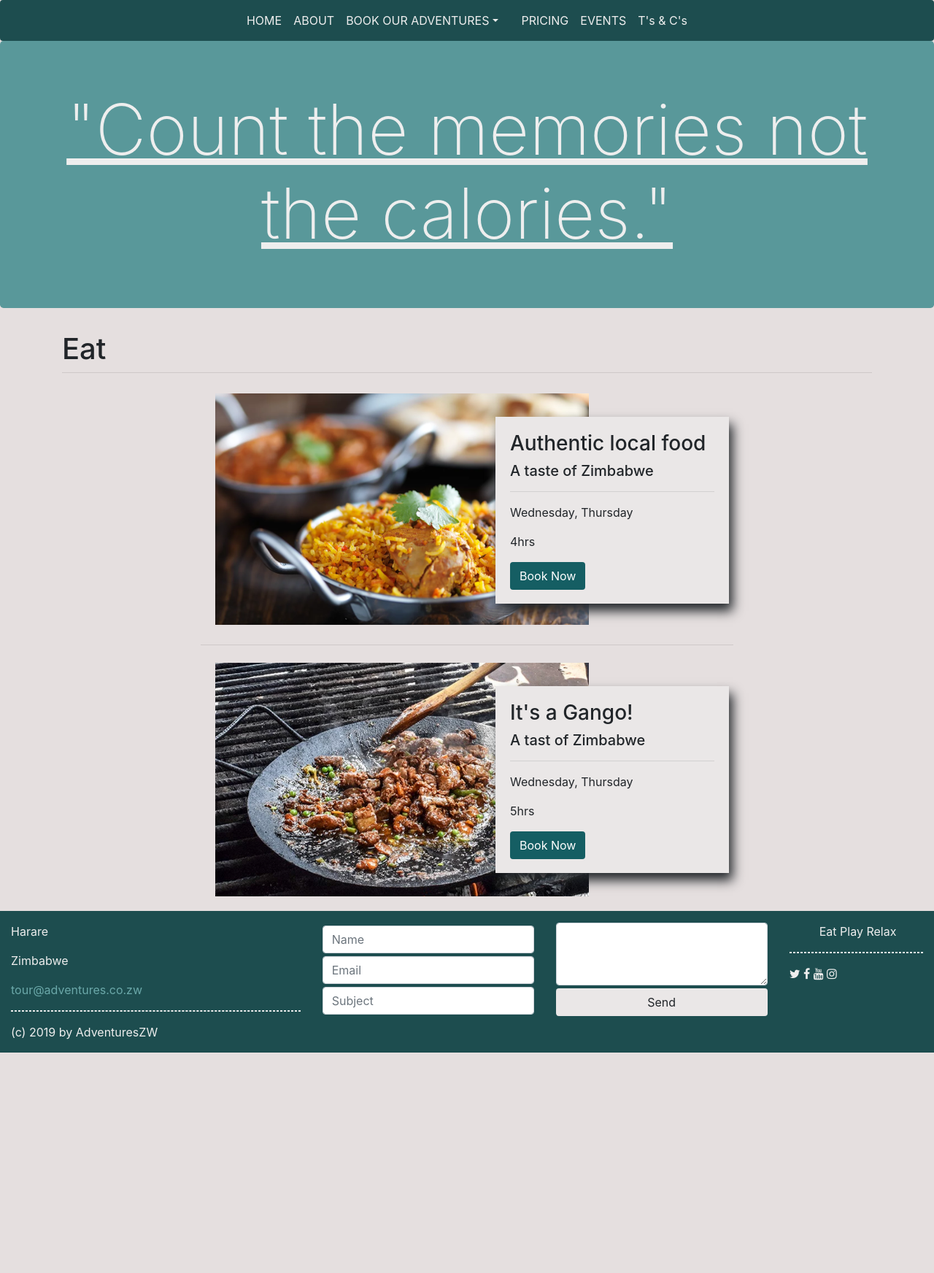
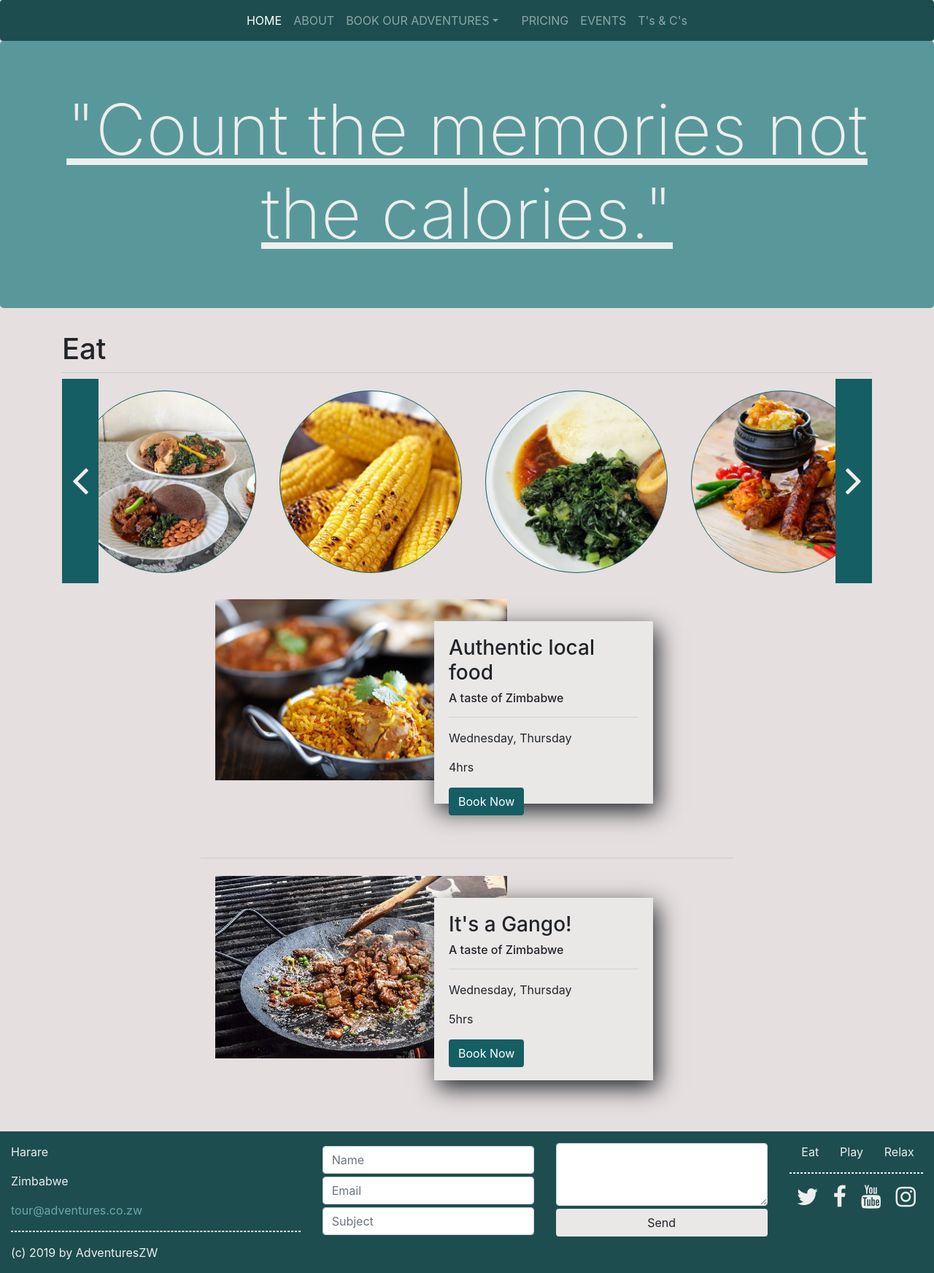
Before and after one commit to nakamura9/adventureszw, a Django app: page /eat/ in a window 1280 px wide. Shown: the whole page at 73% size. Before the commit the page ends 1442 px from the top, so only its background shows below. Run offline with Django 3.2, Linux system fonts and the light colour scheme; parts of the project's set-up code (start-up, migrations or seed data) failed here and were passed over; some libraries are stand-ins or nearby versions.

Commit message:
responsive

```diff
--- a/app/static/app/css/mpaso.css
+++ b/app/static/app/css/mpaso.css
@@ -146,7 +146,24 @@ body {
 
 .footer-custom a {
     color: #6ba8a9;
-    text-decoration:none;
+    text-decoration: none;
+}
+
+.footer-form input,
+.footer-form button {
+    margin: 0.25rem 0px;
+}
+
+
+.footer-social>div {
+    display: flex;
+    flex-direction: row;
+    justify-content: space-around;
+    ju
+}
+
+.footer-social i {
+    font-size: 2rem;
 }
 
 .nav-custom {
@@ -163,41 +180,105 @@ body {
     color: whitesmoke;
 }
 
-.footer-form input, .footer-form button{
-    margin-top: 0.25rem
+@media(min-width:800px) {
+
+    .eat-text {
+        width: 300px;
+        height: 250px;
+        position: absolute;
+        top: 30px;
+        left: 300px;
+        z-index: 1;
+        background-color: #EAE7E7;
+        padding: 20px;
+        box-shadow: 5px 10px 30px;
+    }
+
+    .eat-card {
+        height: 330px;
+        position: relative;
+        margin: 20px;
+    }
+}
+
+@media(max-width:799px) {
+
+    .eat-text {
+        width: 300px;
+        height: 250px;
+        position: absolute;
+        top: 200px;
+        left: 50px;
+        z-index: 1;
+        background-color: #EAE7E7;
+        padding: 20px;
+        box-shadow: 5px 10px 30px;
+    }
+
+    .eat-card {
+        height: 450px;
+        position: relative;
+        margin: 20px;
+    }
 }
 
 
 .eat-image {
-    width: 40vw;
-    height: 25vw;
+    width: 400px;
+    height: 250px;
     position: relative;
     top: 0px;
     left: 0px;
     overflow: hidden;
 }
 
-.eat-card {
-    position: relative;
-    margin: 20px;
+.eat-image img {
+    width: 100%;
+    height: auto;
 }
 
-.eat-text {
-    width: 25vw;
-    height: 20vw;
-    position: absolute;
-    top: 2.5vw;
-    left: 30vw;
-    z-index: 1;
-    background-color: #EAE7E7;
-    padding: 20px;
-    box-shadow: 5px 10px 15px;
+.img-circle-container {
+    position: relative;
 }
 
-.eat-image img{
-    width: 100%;
-    height: auto;
+.scroll-area {
+    display: flex;
+    flex-wrap: nowrap;
+    justify-content: space-between;
+    flex-direction: row;
+    overflow-x: hidden;
+    scroll-behavior: smooth;
+}
 
+.hover-scroll {
+    position: absolute;
+    height: 280px;
+    width: 50px;
+    background-color: #155E63;
+    z-index: 100;
+    text-align: center;
+    font-size: 4rem;
+    color: #eee;
+    padding-top: 90px;
+}
+
+#hover-scroll-l {
+    left: 0px;
+}
+
+#hover-scroll-r {
+    right: 0px;
+}
+
+.img-circle {
+    width: 250px;
+    min-width: 250px;
+    margin: 1rem;
+    height: 250px;
+    flex: 1;
+    border-radius: 125px;
+    background-size: cover;
+    border: 1px solid #155E63;
 }
 
 .hero-text {
--- a/app/templates/app/eat.html
+++ b/app/templates/app/eat.html
@@ -13,6 +13,26 @@
             <hr class="my-2">
         </div>
     </div>
+
+    <div class="row">
+        <div class="col-12">
+            <div class="img-circle-container">
+                <div class='hover-scroll' id="hover-scroll-l">
+                    <i class="fa fa-angle-left"></i>
+                </div>
+                <div class="scroll-area" id='scroll-area'>
+                    <div class='img-circle' style="background-image:url({% static 'app/images/sadza.png' %});"></div>
+                    <div class='img-circle' style="background-image:url({% static 'app/images/chibage.png' %});"></div>
+                    <div class='img-circle' style="background-image:url({% static 'app/images/zondo.png' %});"></div>
+                    <div class='img-circle' style="background-image:url({% static 'app/images/nyama.png' %});"></div>
+                    <div class='img-circle' style="background-image:url({% static 'app/images/gango.png' %});"></div>
+                    <div class='hover-scroll' id="hover-scroll-r">
+                        <i class="fa fa-angle-right" aria-hidden="true"></i>
+                    </div>
+                </div>
+            </div>
+        </div>
+    </div>
     <div class="row">
         <div class="col-2"></div>
         <div class="col-8">
@@ -22,7 +42,7 @@
                 </div>
                 <div class='eat-text'>
                     <h3>Authentic local food</h3>
-                    <h5>A taste of Zimbabwe</h5>
+                    <h6>A taste of Zimbabwe</h6>
                     <hr>
                     <p>Wednesday, Thursday</p>
                     <p>4hrs </p>
@@ -36,7 +56,7 @@
                 </div>
                 <div class='eat-text'>
                     <h3>It's a Gango!</h3>
-                    <h5>A tast of Zimbabwe</h5>
+                    <h6>A taste of Zimbabwe</h6>
                     <hr>
                     <p>Wednesday, Thursday</p>
                     <p>5hrs </p>
@@ -48,4 +68,29 @@
 
     </div>
 </div>
+
+<script>
+    function scrollLeft(){
+        document.getElementById('scroll-area').scrollLeft -= 5;
+    }
+
+    function scrollRight(){
+        document.getElementById('scroll-area').scrollLeft += 5;
+    }
+
+    $(document).ready(function(){
+        var intervalID;
+        $('#hover-scroll-l').hover(function(){
+            intervalID = setInterval(scrollLeft, 100);
+        }, function(){
+            clearInterval(intervalID)
+        })
+        $('#hover-scroll-r').hover(function(){
+            intervalID = setInterval(scrollRight, 100);
+        }, function(){
+            clearInterval(intervalID)
+        })
+
+    })
+</script>
 {% endblock content %}
--- a/app/templates/app/relax.html
+++ b/app/templates/app/relax.html
@@ -4,7 +4,7 @@
 
 <div class="container">
     <div class="row">
-        <div class="col-4">
+        <div class="col-md-4 col-sm-12">
             <div  class='relax-card' style="background-image:url({% static 'app/images/game.png' %})">
                 <div>
                     <h1>RE</h1>
@@ -12,7 +12,7 @@
                 </div>
             </div>
         </div>
-        <div class="col-4">
+        <div class="col-md-4  col-sm-12">
             <div  class='relax-card' style="background-image:url({% static 'app/images/wine2.png' %})">
                 <div>
                     <h1>LA</h1>
@@ -20,7 +20,7 @@
                 </div>
             </div>
         </div>
-        <div class="col-4">
+        <div class="col-md-4 col-sm-12">
             <div  class='relax-card' style="background-image:url({% static 'app/images/horsing2.png' %})">
                 <div>
                     <h1>X</h1>
--- a/app/templates/app/terms.html
+++ b/app/templates/app/terms.html
@@ -98,7 +98,8 @@ If the difference between the new and the initial tour price exceeds 5%, the Adv
         <div class="col-12">
             <p>Click the button below to download our Liability release form.</p>
 
-            <a href="{% static 'app/release_form.pdf' %}" class="btn btn-block quarternary" download><i class="fa fa-download" aria-hidden="true"></i> Release Form</a>
+            <center><a href="{% static 'app/release_form.pdf' %}" class="btn  primary" download><i class="fa fa-download" aria-hidden="true"></i> Release Form</a></center>
+            <br>
         </div>
     </div>
 </div>
--- a/app/templates/footer.html
+++ b/app/templates/footer.html
@@ -1,30 +1,30 @@
 <footer class="footer mt-auto py-3 footer-custom">
   <div class="container-fluid">
     <div class="row">
-        <div class="col-4">
+        <div class="col-md-4 col-sm-12">
             <p>Harare</p>
             <p>Zimbabwe</p>
             <p><a href="mailto:tour@adventures.co.zw">tour@adventures.co.zw</a></p>
             <hr style='border: 1px dashed #eeeeee;'>
             (c) 2019 by AdventuresZW
         </div>
-        <div class="col-6">
+        <div class="col-md-6 col-sm-12">
             <form action="" class="form footer-form">
                 <div class="row">
-                    <div class="col-6">
+                    <div class="col-md-6 col-sm-12">
                         <input type="text" name="name" id="" class="form-control" placeholder='Name'>
                         <input type="text" name="email" id="" class="form-control" placeholder='Email'>
                         <input type="text" name="subject" id="" class="form-control" placeholder='Subject'>
                     </div>
-                    <div class="col-6">
+                    <div class="col-md-6 col-sm-12">
                         <textarea name="message" id="" cols="30" rows="3" class="form-control"></textarea>
                         <button class="btn quarternary btn-block">Send</button>
                     </div>
                 </div>
             </form>
         </div>
-        <div class="col-2">
-            <div style='display:flex;flex-direction:row;justify-content:center;'>
+        <div class="col-md-2 col-sm-12 footer-social">
+            <div>
                 <div>
                     <img src="" alt="">
                     Eat
@@ -39,11 +39,13 @@
                 </div>
             </div>
             <hr style='border:1px dashed #eeeeee;'>
+            <div>
+                <i class="fa fa-twitter" aria-hidden="true"></i>
+                <i class="fa fa-facebook" aria-hidden="true"></i>
+                <i class="fa fa-youtube" aria-hidden="true"></i>
+                <i class="fa fa-instagram" aria-hidden="true"></i>
+            </div>
 
-            <i class="fa fa-twitter" aria-hidden="true"></i>
-            <i class="fa fa-facebook" aria-hidden="true"></i>
-            <i class="fa fa-youtube" aria-hidden="true"></i>
-            <i class="fa fa-instagram" aria-hidden="true"></i>
 
         </div>
     </div>
--- a/app/templates/nav.html
+++ b/app/templates/nav.html
@@ -1,4 +1,4 @@
-<nav class="navbar navbar-expand-lg rounded nav-custom">
+<nav class="navbar navbar-dark navbar-expand-lg rounded nav-custom">
     <button class="navbar-toggler" type="button" data-toggle="collapse" data-target="#navbarsExample10" aria-controls="navbarsExample10" aria-expanded="false" aria-label="Toggle navigation">
       <span class="navbar-toggler-icon"></span>
     </button>
```
Also changed, not shown: other parts of app/static/app/css/mpaso.css (+50 -21 lines), app/templates/app/about.html (+11 -9 lines), app/templates/app/home.html (+5 -5 lines).
